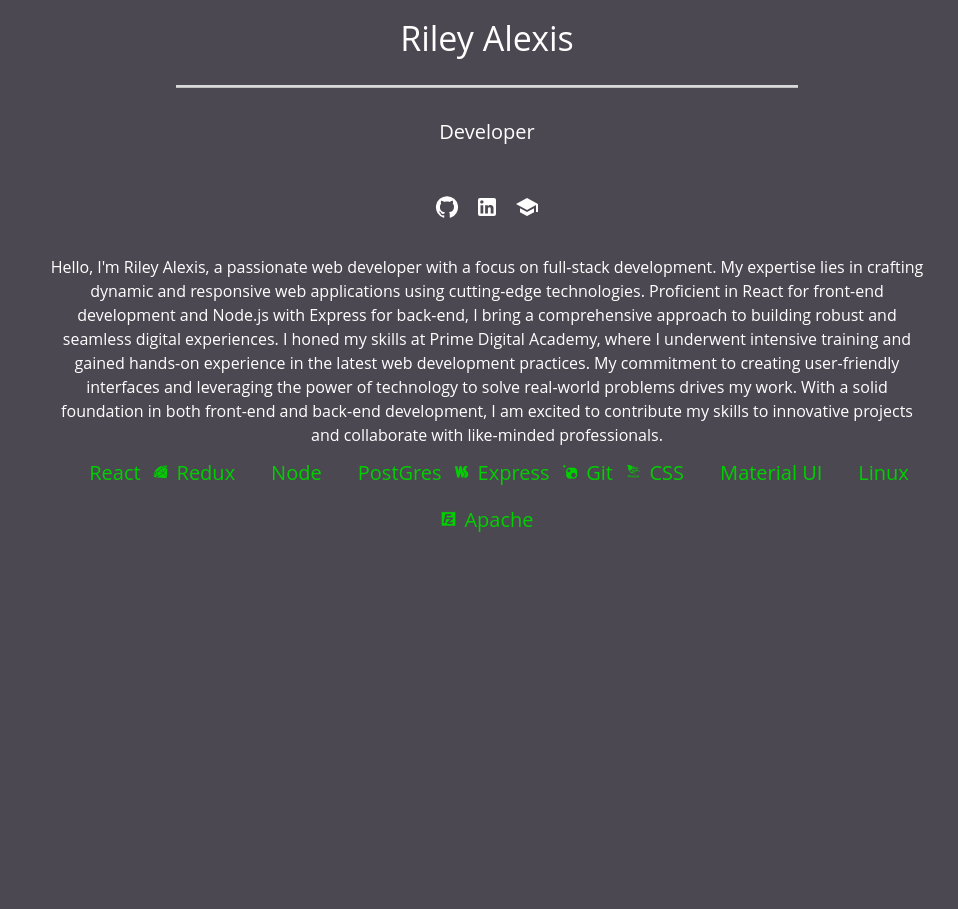
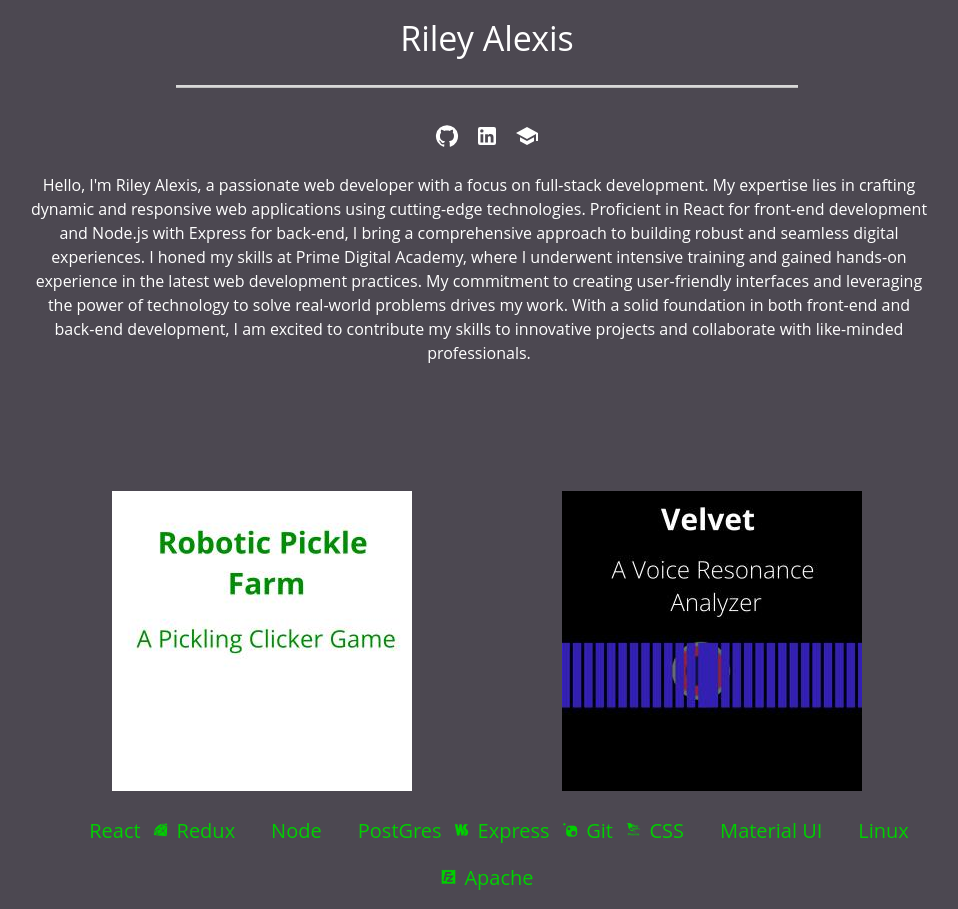
Before and after one commit to RileyAlexis/portfolio, a React (Create React App) app: page / in a window 1280 px wide. Shown: the whole page, without its empty margins (153-1111 px from the left). Before the commit the page ends 800 px from the top, so only its background shows below. Built offline with nearby package versions, Linux system fonts and the light colour scheme.

Commit message:
Added abouts for apps

```diff
--- a/src/App.js
+++ b/src/App.js
@@ -26,6 +26,7 @@
   const [page, setPage] = useState('home');
   const [boxWidth, setBoxWidth] = useState('70%');
   const isSmallScreen = useMediaQuery("(max-width: 600px)");
+  const [showPara, setShowPara] = useState('bio');
 
   useEffect(() => {
     document.body.style.backgroundColor =
@@ -33,7 +34,7 @@
 
     if (isSmallScreen) {
       setBoxWidth('100%');
-    } else if(!isSmallScreen) {
+    } else if (!isSmallScreen) {
       setBoxWidth('70%');
     }
 
@@ -44,6 +45,14 @@
     console.log('Target:', target, 'Page:', page);
   }
 
+  const handleMouseOver = (page) => {
+    console.log(page);
+    setShowPara(page);
+  }
+
+  const handleMouseOut = () => {
+    setShowPara('bio');
+  }
 
   return (
     <ThemeProvider theme={lightDefault}>
@@ -52,37 +61,39 @@
           <Stack spacing={2} justifyContent={"center"} alignItems={"center"}>
             <TitleBar changePage={changePage} />
             <Divider style={{ padding: '1px', width: `${boxWidth}` }} />
-        <Navigation changePage={changePage} page={page} isSmallScreen={isSmallScreen}/>
+            {/* <Navigation changePage={changePage} page={page} isSmallScreen={isSmallScreen} /> */}
             <AboutLinks />
+          </Stack>
 
-        {page === 'home' &&
-        <Box style={{ marginTop:'15px' }}>
-        <AboutPara />
-        <Stacks />
-        </Box>
-        }
+          <Grid container spacing={2} justifyContent={"space-around"} alignItems={"center"}>
 
-        {page === 'developer' &&
-        <Stack direction={"row"} gap={3}>
+            <Grid item component={AboutPara} xs={12} showPara={showPara} />
+            <Grid item xs={12} sm={6} onMouseOver={() => handleMouseOver('pickles')} onMouseOut={handleMouseOut}>
               <DisplayApp
                 image={"./assets/screens/roboticpicklefarm.jpg"}
-            source={"https://github.com/RileyAlexis/roboticPickleFarm"} />
+                source={"https://github.com/RileyAlexis/roboticPickleFarm"}
+                setShowPara={setShowPara}
+              />
+            </Grid>
+            <Grid item xs={12} sm={6} onMouseOver={() => handleMouseOver('velvet')} onMouseOut={handleMouseOut}>
               <DisplayApp
                 image={"./assets/screens/velvet.jpg"}
-            source={"https://github.com/RileyAlexis/Velvet"} />
-            </Stack>
-        }
-
+                source={"https://github.com/RileyAlexis/Velvet"}
+                setShowPara={setShowPara}
+              />
+            </Grid>
+            <Grid item xs={12}>
+              <Stacks />
+            </Grid>
             {page === 'artist' &&
               <Grid container direction={"row"} justifyContent={"center"}>
                 <Artist />
               </Grid>
             }
-      </Stack>
-
+          </Grid>
         </Box>
       </center>
-     </ThemeProvider>
+    </ThemeProvider >
   )
 }
 
--- a/src/components/AboutLinks.jsx
+++ b/src/components/AboutLinks.jsx
@@ -5,7 +5,7 @@
 
 function AboutLinks() {
   return (
-        <Paper elevation={0}>
+    <Paper elevation={0} style={{ marginBottom: '20px' }}>
       <Toolbar>
         {/* GitHub Icon and Link */}
         <IconButton color="inherit" href="https://github.com/RileyAlexis" target="_blank">
--- a/src/components/AboutPara.jsx
+++ b/src/components/AboutPara.jsx
@@ -1,18 +1,52 @@
 import { Paper, Typography } from "@mui/material";
 
 
-function AboutPara() {
+function AboutPara({ showPara }) {
     return (
         <Paper elevation={0}>
-        <Typography textAlign={"center"} variant="body1">Hello, I'm Riley Alexis, a passionate web developer with a focus on full-stack development.
+            {showPara === 'bio' &&
+                < Typography textAlign={"center"} variant="body1" style={{ height: '300px', overflow: 'hidden' }}>
+                    Hello, I'm Riley Alexis, a passionate web developer with a focus on full-stack development.
                     My expertise lies in crafting dynamic and responsive web applications using cutting-edge technologies. Proficient in React
                     for front-end development and Node.js with Express for back-end, I bring a comprehensive approach to building robust and seamless
                     digital experiences. I honed my skills at Prime Digital Academy, where I underwent intensive training and gained hands-on experience
                     in the latest web development practices. My commitment to creating user-friendly interfaces and leveraging the power of technology to
                     solve real-world problems drives my work. With a solid foundation in both front-end and back-end development, I am excited to contribute
                     my skills to innovative projects and collaborate with like-minded professionals.</Typography>
+            }
 
-    </Paper>
+            {
+                showPara === 'pickles' &&
+                <Typography textAlign={"center"} variant="body1" style={{ height: '300px', overflow: 'hidden' }}>
+                    Robotic Pickle Farm is a an iterative, clicker or idle game where players grow cucumbers to make pickles. The eventual goal is to make 2.8 trillion
+                    pickles(roughly equal to the global output of planet Earth). Players can use pickles to purchase robots to automate the processes and upgrades to
+                    make them run faster. Clicker games are exponential in that using only the starting resources it would take approximately 20 billion years to reach
+                    the goal. With upgrades and automation the goal can be reached in about 16 hours.
+                    I chose to build a game instead of a simple CRUD application to challenge myself to learn the ins and outs of React and Redux. Robotic Pickle
+                    Farm must not only read and write data from a Postgres database, but also must parse and run various calculations on that data up to twice per
+                    second. Given the exponential numbers involved various performance enhancements were required in order to win the game without slowing or crashing
+                    the player's browser. One of the simplest was to reformat large numbers to decimals(ex: 10,000,000,000 shows as 10.00 B), while another replaced
+                    objects with integers to reduce the number of loops.
+                    The design of the game engine required careful syncing with the React and Redux cycle. Maintaining the immutable state in Redux and a correctly
+                    updated DOM required copying state to mutable variables in order to run calculations and then updating state after the cycle completes. In
+                    this way data dependent on previous calculations maintains integrity.
+                </Typography>
+            }
+
+            {
+                showPara === 'velvet' &&
+                <Typography textAlign={"center"} variant="body1" style={{ height: '300px', overflow: 'hidden' }}>
+                    Velvet is an application created early in my education. I was curious about real time audio analysis using javascript and
+                    visualizing the audio with HTML canvas. Velvet uses the Web Audio API and Meyda.js to analyze the spectral centroid, also
+                    known as resonance or brightness, of a human voice. The intent of this application is to demonstrate a possible tool for speech
+                    therapy that could be run entirely on the user's system. The application does not have a backend server, does not
+                    save or transmit any data and doesn't even require an internet connection once downloaded. Velvet is designed with user privacy
+                    and security in mind given the nature of the application.
+                </Typography>
+            }
+
+
+        </Paper >
     )
 }
 
--- a/src/components/DisplayApp.jsx
+++ b/src/components/DisplayApp.jsx
@@ -18,7 +18,7 @@
     }
 
     return (
-        <Paper elevation={4}>
+        // <Paper elevation={4}>
         <div
             style={{
                 position: 'relative',
@@ -45,16 +45,16 @@
                 }}
             >
                 <Stack>
-                    <Button variant='empty'href="link to deployed app here" target="_blank">Open</Button>
+                    <Button variant='empty' href={link} target="_blank">Open</Button>
                     {/* <Button variant='empty' onClick={() => toggleAbout()}>About</Button> */}
                     <Button variant='empty'
-                        href="https://github.com/RileyAlexis/roboticPickleFarm" target="_blank">
+                        href={source} target="_blank">
                         Source
                     </Button>
                 </Stack>
             </div>
         </div>
-        </Paper>
+        // </Paper>
     );
 };
 
--- a/src/components/Navigation.jsx
+++ b/src/components/Navigation.jsx
@@ -43,7 +43,7 @@
 
                         <Button variant={buttonSize} onClick={() => changePage('developer')}>
                                 <Typography variant={typoSize}>
-                                        Developer
+                                        Applications
                                 </Typography>
                         </Button>
 
--- a/src/components/TitleBar.jsx
+++ b/src/components/TitleBar.jsx
@@ -1,12 +1,12 @@
 import { Button, Paper, Typography } from '@mui/material';
 import AboutLinks from './AboutLinks';
 
-function TitleBar({changePage}) {
+function TitleBar({ changePage }) {
     return (
         <Paper elevation={0}>
-            <Button variant="empty" onClick={() => changePage('home')}>
-           <Typography variant='h4'>Riley Alexis</Typography>
-           </Button>
+            <Button variant="empty-title" style={{ color: 'white' }} onClick={() => changePage('home')}>
+                <Typography variant='h4'>Riley Alexis</Typography>
+            </Button>
         </Paper>
     )
 }
--- a/src/themes/defaultLight.js
+++ b/src/themes/defaultLight.js
@@ -28,16 +28,32 @@
     MuiButton: {
       variants: [
         {
-            props: { variant: 'empty'},
+          props: { variant: 'empty-title' },
           style: {
             border: 0,
             borderRadius: 16,
-              background: 'transparent',
-              textTransform: 'none'
+            textTransform: 'none',
           }
         },
         {
-            props: { variant: 'empty-small'},
+          props: { variant: 'empty' },
+          style: {
+            border: 0,
+            borderRadius: 16,
+            background: 'linear-gradient(90deg, rgba(120, 120, 120, 0.2) 0%, rgba(222, 222, 222, 0.32) 100%)',
+            textTransform: 'none',
+            margin: '5px',
+            paddingTop: '0px',
+            paddingBottom: '0px',
+            paddingLeft: '4px',
+            paddingRight: '4px',
+            hover: {
+              background: 'linear-gradient(90deg, rgba(222, 222, 222, 0.32) 0%,  rgba(120, 120, 120, 0.2) 100%)',
+            }
+          }
+        },
+        {
+          props: { variant: 'empty-small' },
           style: {
             size: "sm",
             border: 0,
@@ -57,7 +73,7 @@
     },
     MuiPaper: {
       styleOverrides: {
-        root:{
+        root: {
           padding: '0px',
           margin: '0px',
           borderRadius: '1px',
@@ -67,7 +83,7 @@
     MuiTypography: {
       variants: [
         {
-          props: {variant: 'buttons'},
+          props: { variant: 'buttons' },
           style: {
             display: 'inline',
             padding: '2px',
@@ -76,7 +92,7 @@
           }
         },
         {
-          props: {variant: 'buttons-small'},
+          props: { variant: 'buttons-small' },
           style: {
             display: 'inline',
             padding: '2px',
@@ -116,9 +132,9 @@
       }
     },
     MuiGrid: {
-      variants : [
+      variants: [
         {
-          props: { variant: 'border'},
+          props: { variant: 'border' },
           style: {
             border: '2px solid white',
           }
```
Lines whose indentation alone changed are shown as unchanged.
